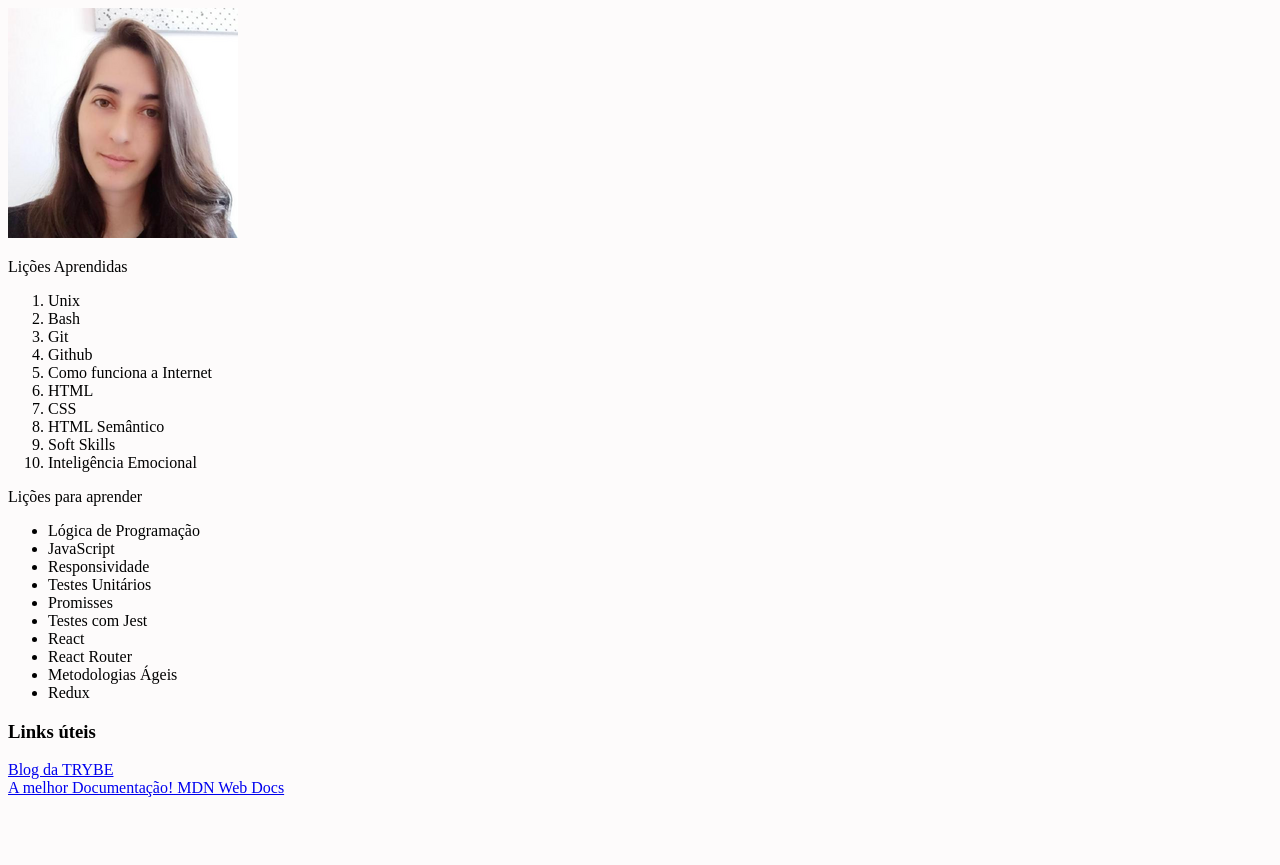
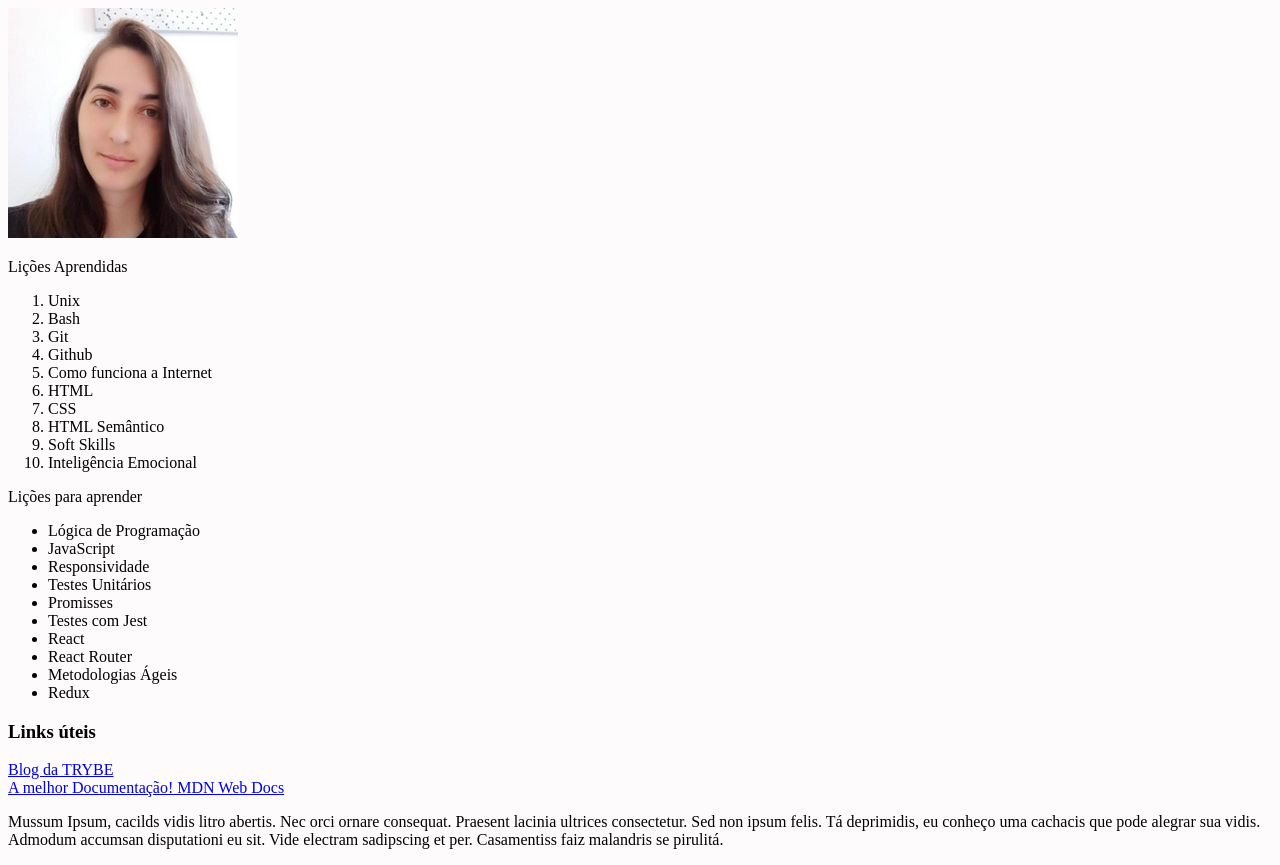
Before and after one commit to uetiari/trybe-lesson-learned, a website: page index.html in a window 1280 px wide. Before the commit the page ends 805 px from the top, so only its background shows below. Drawn offline with Linux system fonts and the light colour scheme.

Commit message:
Requisito #8

```diff
--- a/index.html
+++ b/index.html
@@ -44,6 +44,12 @@
             <a href="https://blog.betrybe.com/" target="_blank">Blog da TRYBE</a> <br>
             <a href="https://developer.mozilla.org/pt-BR/" target="_blank">A melhor Documentação! MDN Web Docs</a> <br>
         </section>
+        <article>
+            <p>
+                Mussum Ipsum, cacilds vidis litro abertis. Nec orci ornare consequat. Praesent lacinia ultrices consectetur. Sed non ipsum felis. Tá deprimidis, eu conheço uma cachacis que pode alegrar sua vidis. Admodum accumsan disputationi eu sit. Vide electram sadipscing et per. Casamentiss faiz malandris se pirulitá.
+            </p>
+
+        </article>
     </main>
     <footer id="rodape"></footer>
 
--- a/style.css
+++ b/style.css
@@ -1,6 +1,7 @@
 body {
     background-color: rgb(253, 251, 251);
 }
+
 #cabecalho {
     position: fixed;
     top: 0;
```
